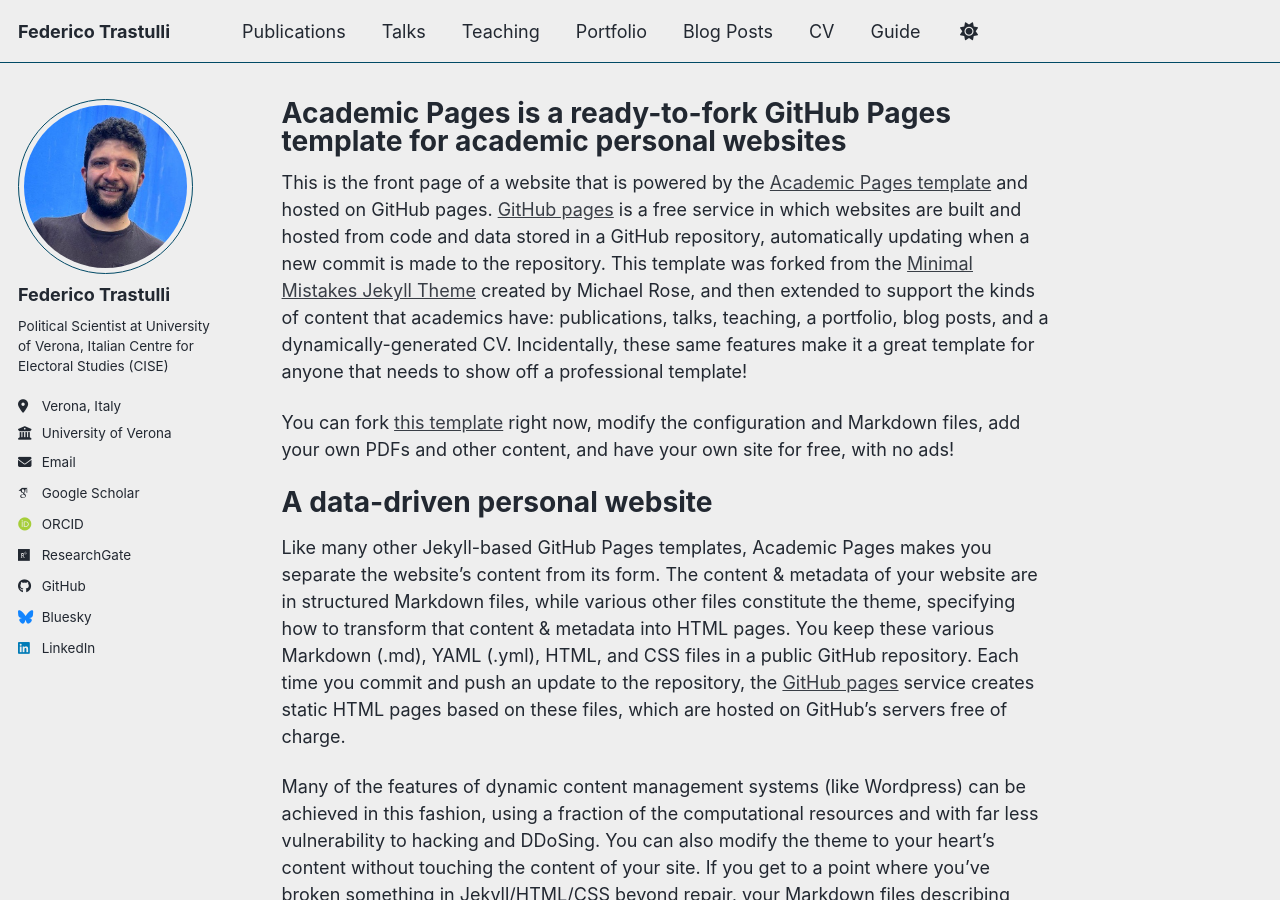
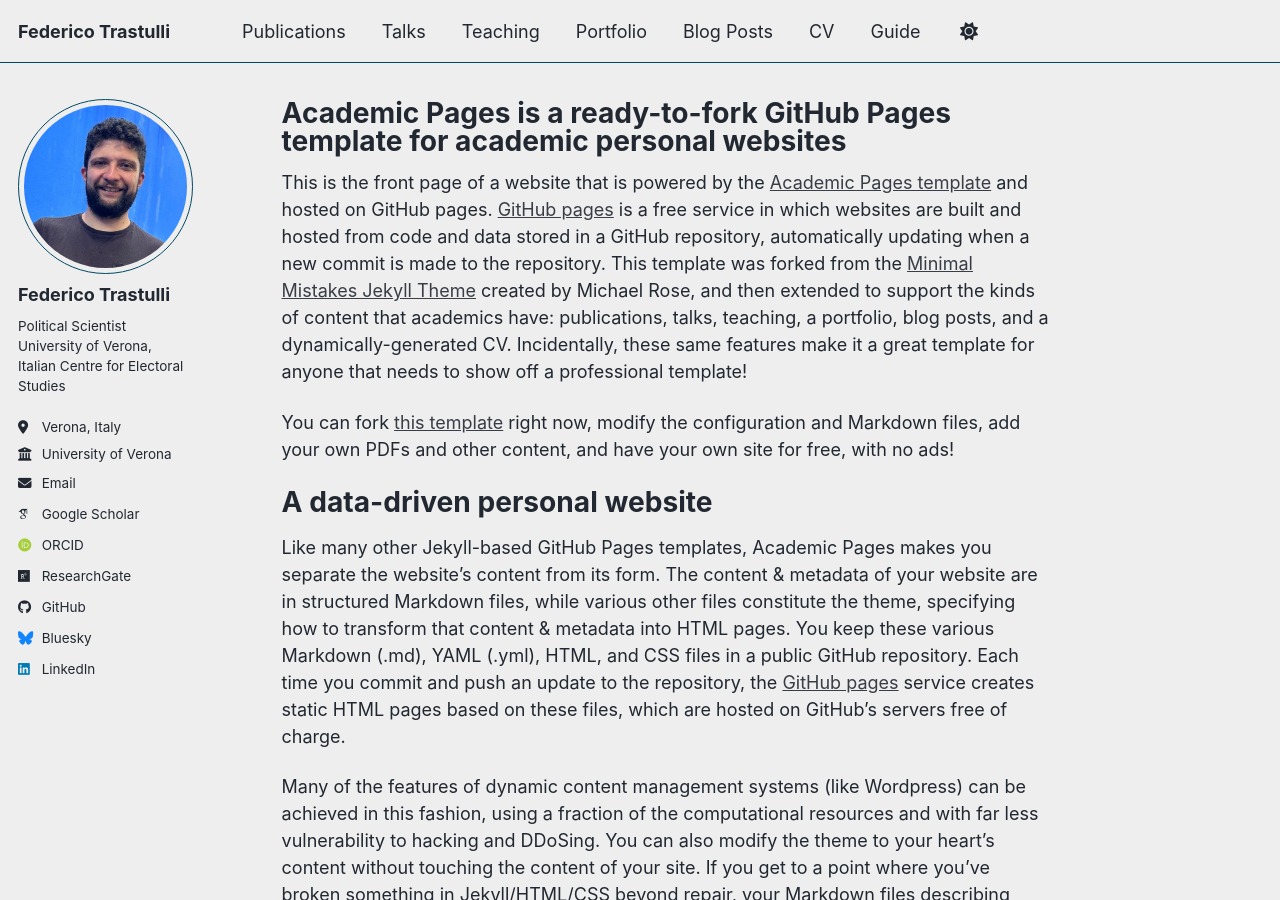
Before and after one commit to federicotrastulli/federicotrastulli.github.io, a Jekyll site: the page built from _pages/about.md, in a window 1280 px wide and 900 px high. Built offline with Jekyll 4.4.1, drawn with Linux system fonts in a browser that asks for light colours; some web fonts are replaced; a script bundle is joined from its source files by our own code; library files that are not in the unit come from our copies.

Commit message:
Update _config.yml

```diff
--- a/_config.yml
+++ b/_config.yml
@@ -26,7 +26,7 @@
   avatar           : "1719964921051.jpg"
   name             : "Federico Trastulli"
   pronouns         : # example: "she/her"
-  bio              : "Political Scientist at University of Verona, Italian Centre for Electoral Studies (CISE)"
+  bio              : "Political Scientist<br>University of Verona,<br>Italian Centre for Electoral Studies"
   location         : "Verona, Italy"
   employer         : "University of Verona"
   uri              : # URL
```
